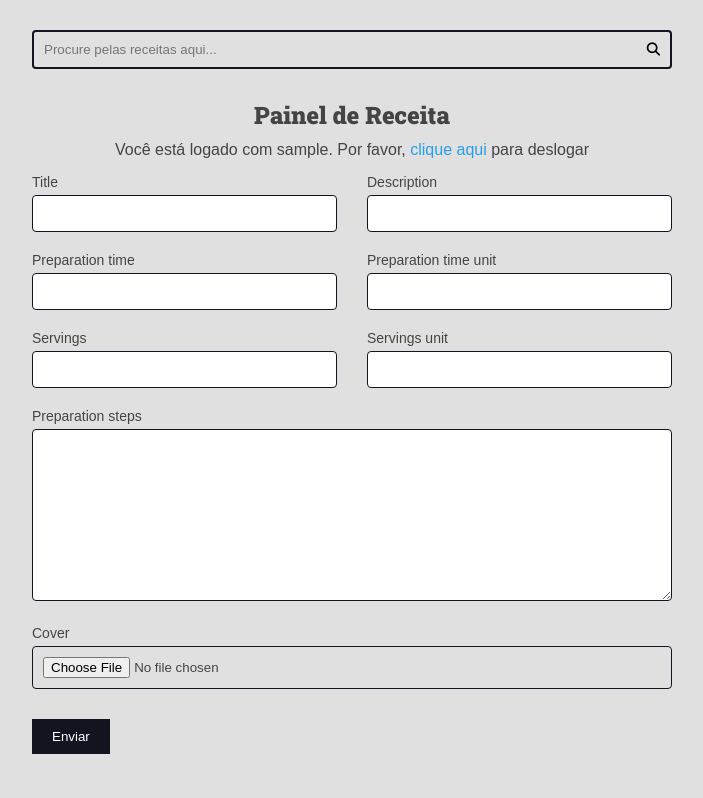
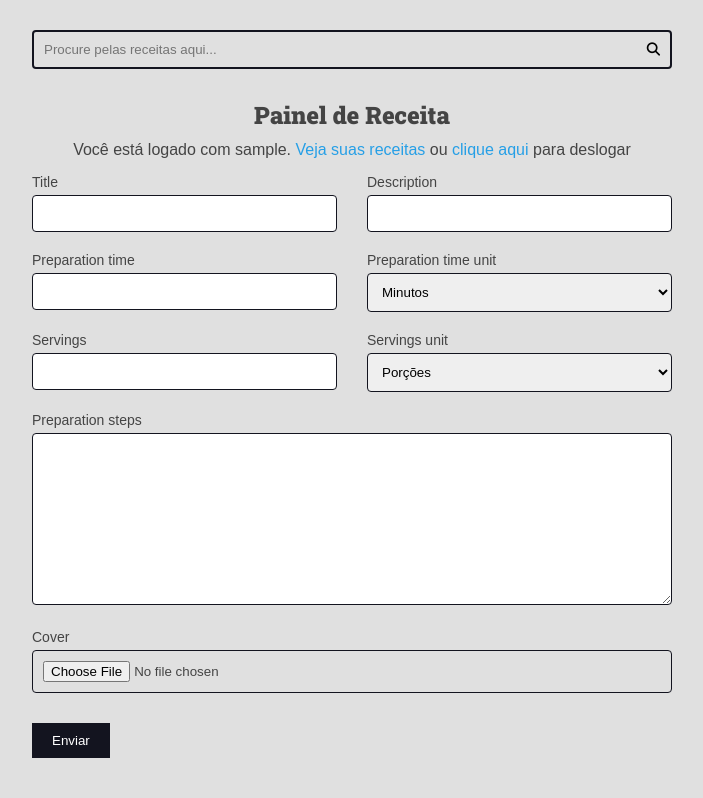
Before and after one commit to KaikeRochaDev/Receitas, a Django app: template authors/templates/authors/pages/dashboard_recipe.html in a window 1280 px wide. Shown: the part 113-911 px from the top of the page, without its empty margins (288-991 px from the left). Run offline with Django 4.2, Linux system fonts and the light colour scheme; the template is opened without the code that fills it: values that come from a table or form of the project are taken from there, others are empty; the visitor is signed in with stand-in values (Sample User, id 1); some libraries are stand-ins or nearby versions.

Commit message:
final touches on form layout

```diff
--- a/authors/forms/recipe_form.py
+++ b/authors/forms/recipe_form.py
@@ -7,7 +7,27 @@ class AuthorRecipeForm(forms.ModelForm):
         super().__init__(*args, **kwargs)
 
         add_attr(self.fields.get('preparation_steps'), 'class', 'span-2')
-        add_attr(self.fields.get('cover'), 'class', 'span-2')
     class Meta:
         model=Recipe
         fields = 'title', 'description', 'preparation_time', 'preparation_time_unit', 'servings', 'servings_unit', 'preparation_steps', 'cover'
+        widgets = {
+            'cover': forms.FileInput(
+                attrs={
+                    'class': 'span-2'
+                }
+            ),
+            'servings_unit': forms.Select(
+                choices=(
+                    ('Porções', 'Porções'),
+                    ('Pedaços', 'Pedaços'),
+                    ('Pessoas', 'Pessoas'),
+                ),
+            ),
+
+            'preparation_time_unit': forms.Select(
+                choices=(
+                    ('Minutos', 'Minutos'),
+                    ('Horas', 'Horas'),
+                ),
+            ),
+        }
--- a/authors/templates/authors/partials/login_message.html
+++ b/authors/templates/authors/partials/login_message.html
@@ -1,5 +1,5 @@
 {% if user.is_authenticated %}
-<div class="login-message">Você está logado com {{request.user.username}}. Por favor,
+<div class="login-message">Você está logado com {{request.user.username}}. <a href="{% url 'authors:dashboard'%}">Veja suas receitas</a> ou
     <form class="inline-form" method='POST' action="{% url 'authors:logout'%}">{% csrf_token %}
         <input type="hidden" name="username" value="{{request.user.username}}">
         <button class="plaintext-button" type="submit">clique aqui</button>
--- a/templates/partials/form.html
+++ b/templates/partials/form.html
@@ -14,6 +14,12 @@
 
                     {{ field.errors}}
                 </div>
+
+                {% if field.name == 'cover' and field.value.url %}
+                    <div class="span-2">
+                        <img src="{{field.value.url}}" alt="Capa para {{recipe.title}}">
+                    </div>
+                {% endif %}
             {% endfor %}
         </div>
 
```
